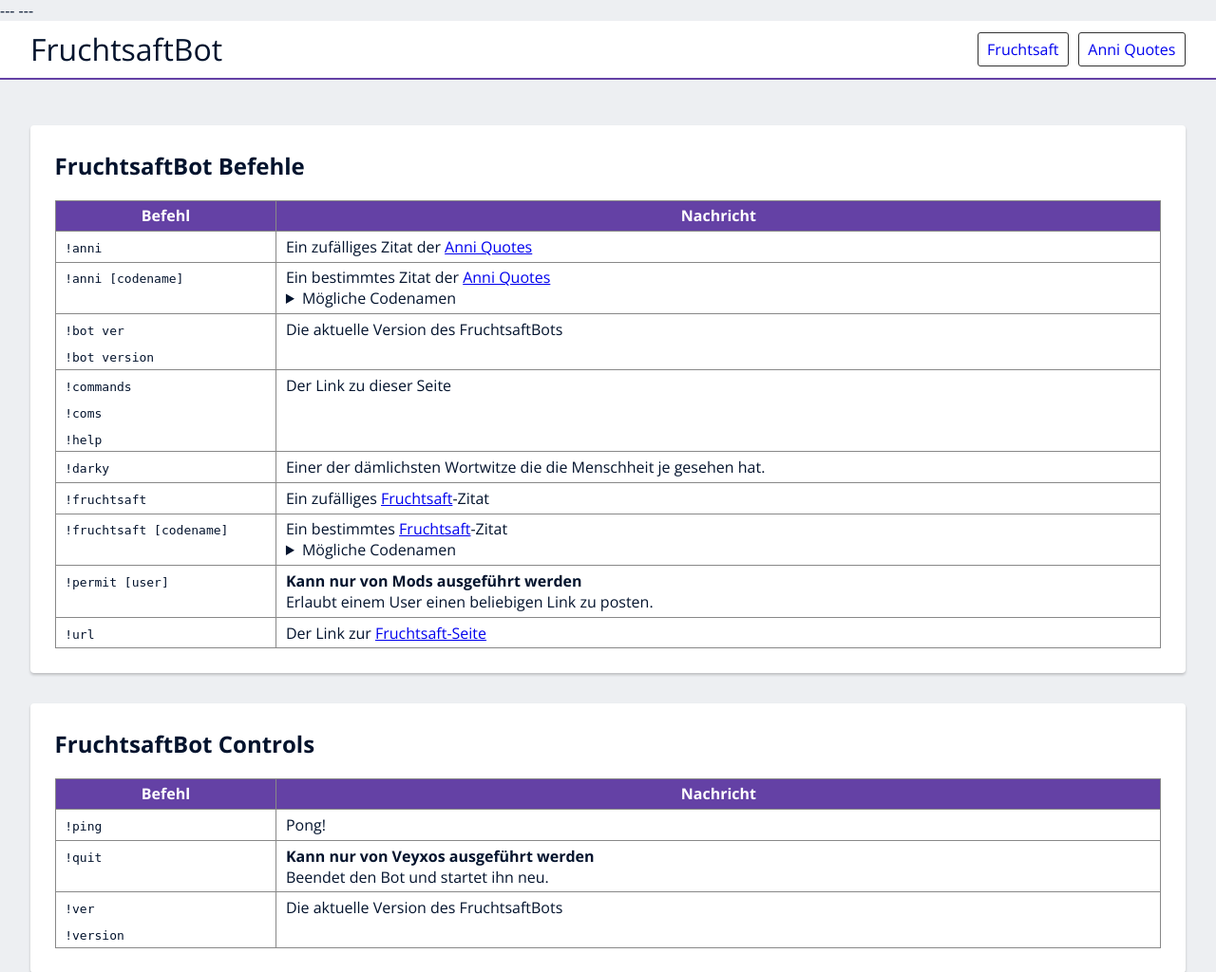
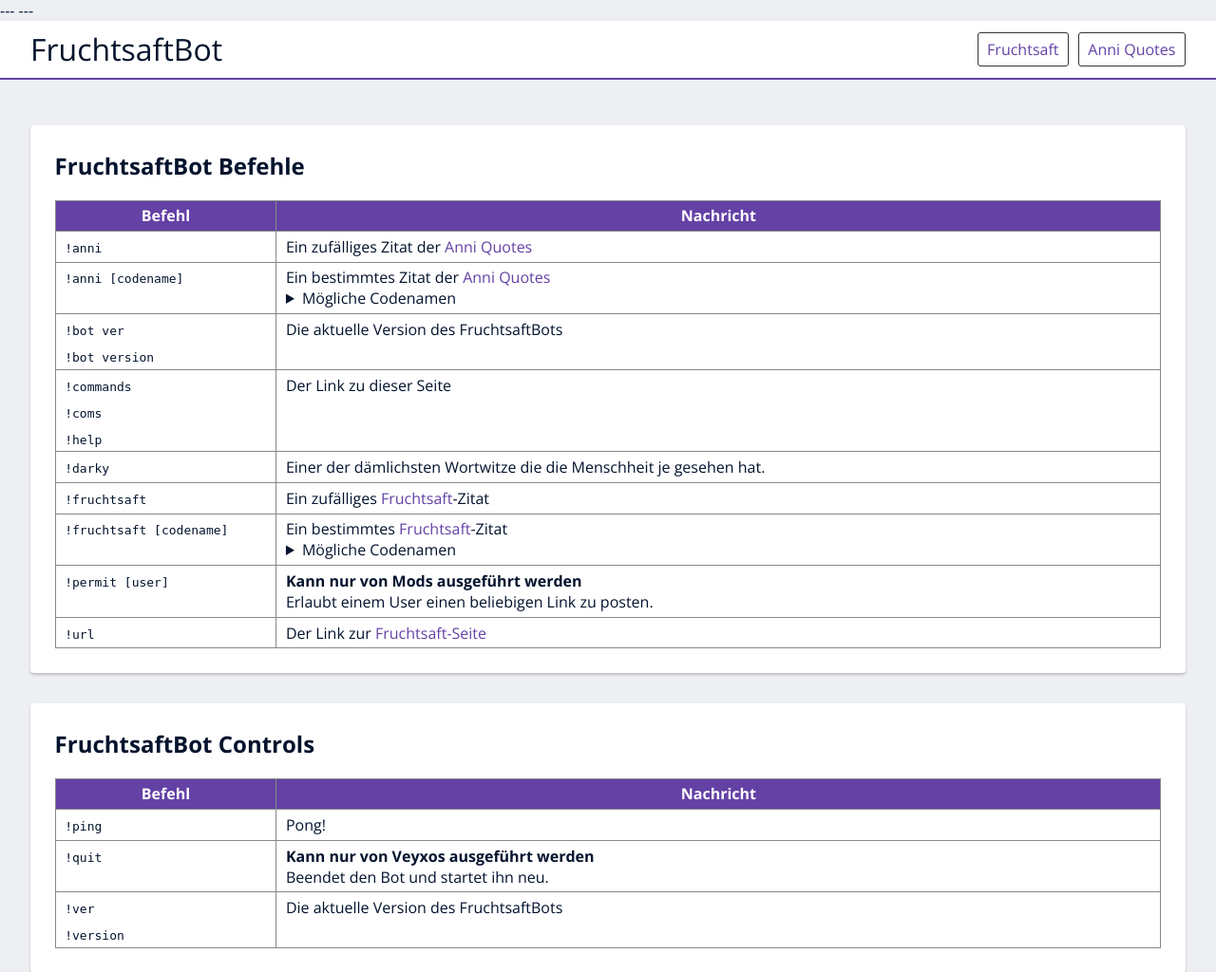
Before and after one commit to veyxos/fruchtsaft, a PHP site: page /bot.html in a window 1280 px wide. Shown: the top 1024 px of the page at 95% size. Run offline with PHP 8.4, Linux system fonts and the light colour scheme.

Commit message:
fix links on bot page

```diff
--- a/assets/css/bot.css
+++ b/assets/css/bot.css
@@ -9,6 +9,13 @@
   margin: 0;
   padding: 0;
   background: #edeff2;
+}
+a {
+  color: #6441a5;
+  text-decoration: none;
+}
+a:hover {
+  text-decoration: underline;
 }
 
 #header {
@@ -37,6 +44,7 @@
 #header #navigation a:hover {
   background: #6441a5;
   color: #fff;
+  text-decoration: none;
 }
 
 main {
```
